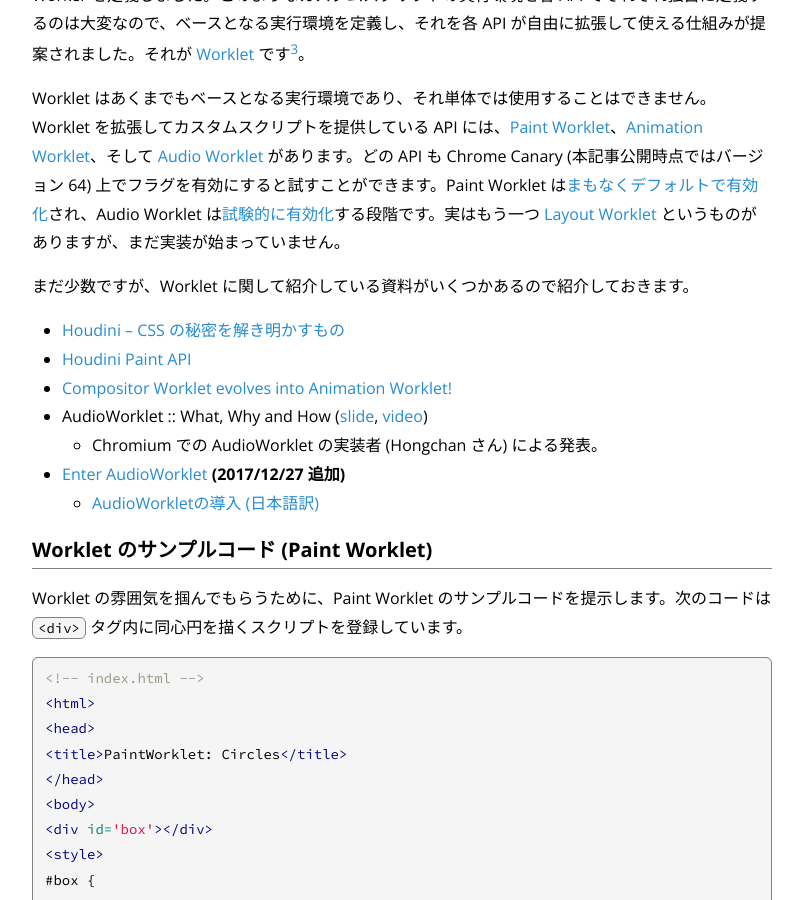
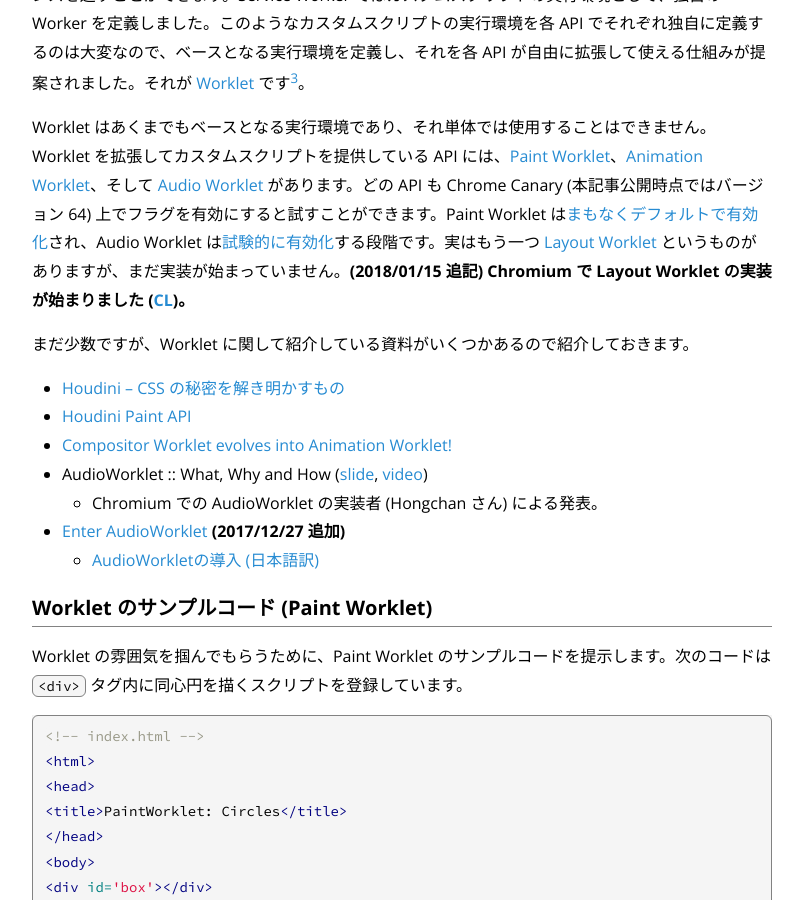
Before and after one commit to nhiroki/nhiroki.github.io, a Jekyll site: the page built from _posts/2017-12-10-javascript-parallel-processing.md, in a window 1280 px wide and 900 px high, scrolled down 18743 px. Shown: the whole window, without its empty margins (238-1041 px from the left). Built offline with Jekyll 4.4.1, drawn with Linux system fonts in a browser that asks for light colours; comment, search, counter and statistics services are not loaded; some of the changed text lies outside the part shown.

Commit message:
Update the published article

```diff
--- a/_posts/2017-12-10-javascript-parallel-processing.md
+++ b/_posts/2017-12-10-javascript-parallel-processing.md
@@ -12,6 +12,7 @@
 
 **更新履歴**
 
+- 2018/01/15 Layout Worklet の実装が始まったので追記
 - 2017/12/27 Audio Worklet の解説記事へのリンクを追加
 - 2017/12/20 Async DOM 関係の試み (WorkerNode や DOM Worklets) について注釈に追記
 - 2017/12/10 公開
@@ -468,7 +469,7 @@
 
 [^houdini-worklet]: [Worklet](https://drafts.css-houdini.org/worklets/) の仕様を見て気づかれた方もいるかもしれませんが、Worklet は CSS を拡張可能にするプロジェクト [CSS Houdini](https://github.com/w3c/css-houdini-drafts/wiki) の一部として仕様が策定されています。しかし、CSS 専用の機能ではありません。これは元々 Worklet が CSS Paint API のカスタムスクリプトの実行環境として作られたという歴史的な理由によるもので、他の用途でも使われるようになった現在でもそのまま Houdini の仕様として残っています。
 
-Worklet はあくまでもベースとなる実行環境であり、それ単体では使用することはできません。Worklet を拡張してカスタムスクリプトを提供している API には、[Paint Worklet](https://drafts.css-houdini.org/css-paint-api-1/)、[Animation Worklet](https://wicg.github.io/animation-worklet/)、そして [Audio Worklet](https://webaudio.github.io/web-audio-api/#AudioWorklet) があります。どの API も Chrome Canary (本記事公開時点ではバージョン 64) 上でフラグを有効にすると試すことができます。Paint Worklet は[まもなくデフォルトで有効化](https://groups.google.com/a/chromium.org/forum/#!msg/blink-dev/Jex3idOld48/rKUrV8JfAAAJ)され、Audio Worklet は[試験的に有効化](https://groups.google.com/a/chromium.org/d/msg/blink-dev/oeBf3websgM/Smi7gQxjAQAJ)する段階です。実はもう一つ [Layout Worklet](https://drafts.css-houdini.org/css-layout-api/#layout-worklet) というものがありますが、まだ実装が始まっていません。
+Worklet はあくまでもベースとなる実行環境であり、それ単体では使用することはできません。Worklet を拡張してカスタムスクリプトを提供している API には、[Paint Worklet](https://drafts.css-houdini.org/css-paint-api-1/)、[Animation Worklet](https://wicg.github.io/animation-worklet/)、そして [Audio Worklet](https://webaudio.github.io/web-audio-api/#AudioWorklet) があります。どの API も Chrome Canary (本記事公開時点ではバージョン 64) 上でフラグを有効にすると試すことができます。Paint Worklet は[まもなくデフォルトで有効化](https://groups.google.com/a/chromium.org/forum/#!msg/blink-dev/Jex3idOld48/rKUrV8JfAAAJ)され、Audio Worklet は[試験的に有効化](https://groups.google.com/a/chromium.org/d/msg/blink-dev/oeBf3websgM/Smi7gQxjAQAJ)する段階です。実はもう一つ [Layout Worklet](https://drafts.css-houdini.org/css-layout-api/#layout-worklet) というものがありますが、まだ実装が始まっていません。**(2018/01/15 追記) Chromium で Layout Worklet の実装が始まりました ([CL](https://chromium-review.googlesource.com/c/chromium/src/+/862986))。**
 
 まだ少数ですが、Worklet に関して紹介している資料がいくつかあるので紹介しておきます。
 
```
